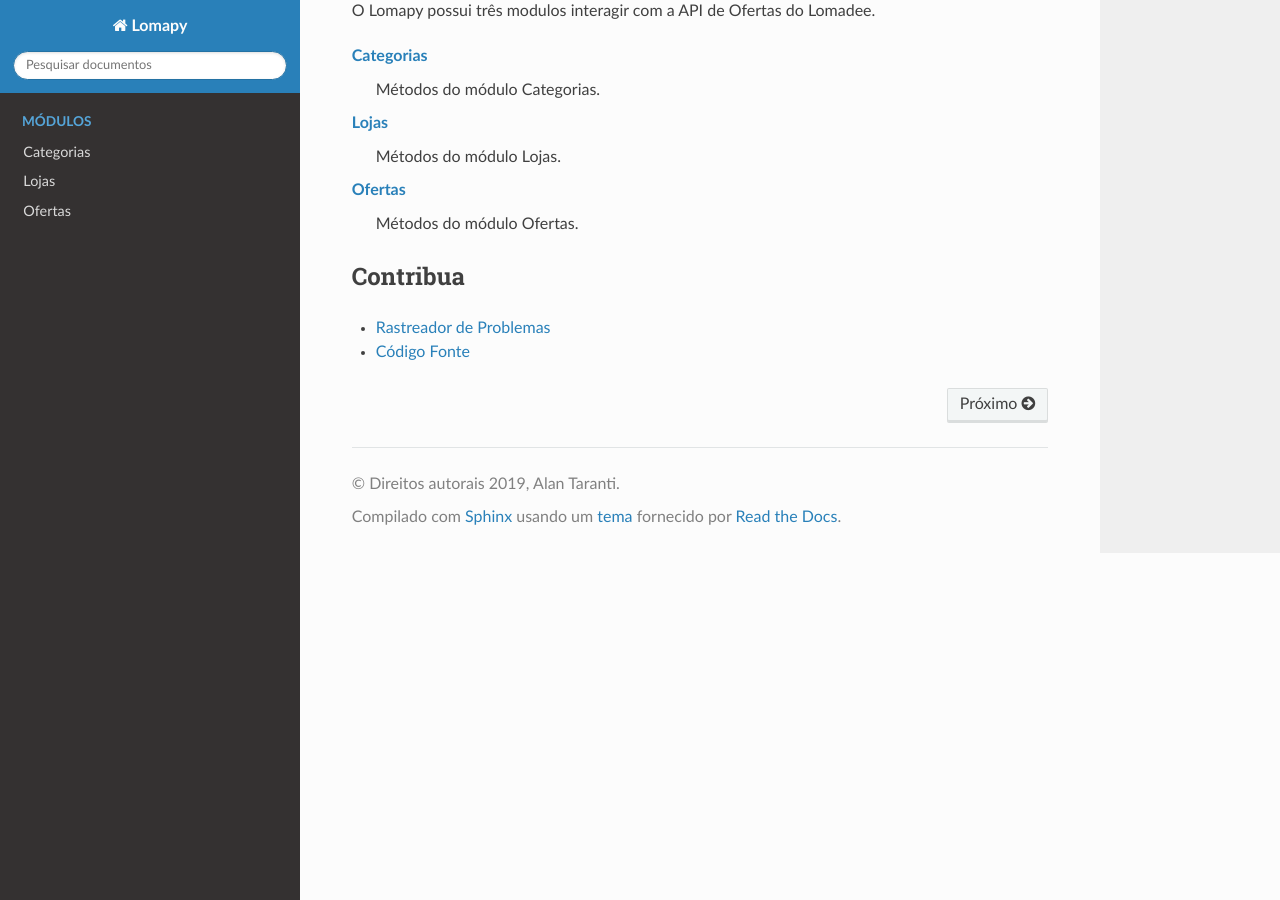
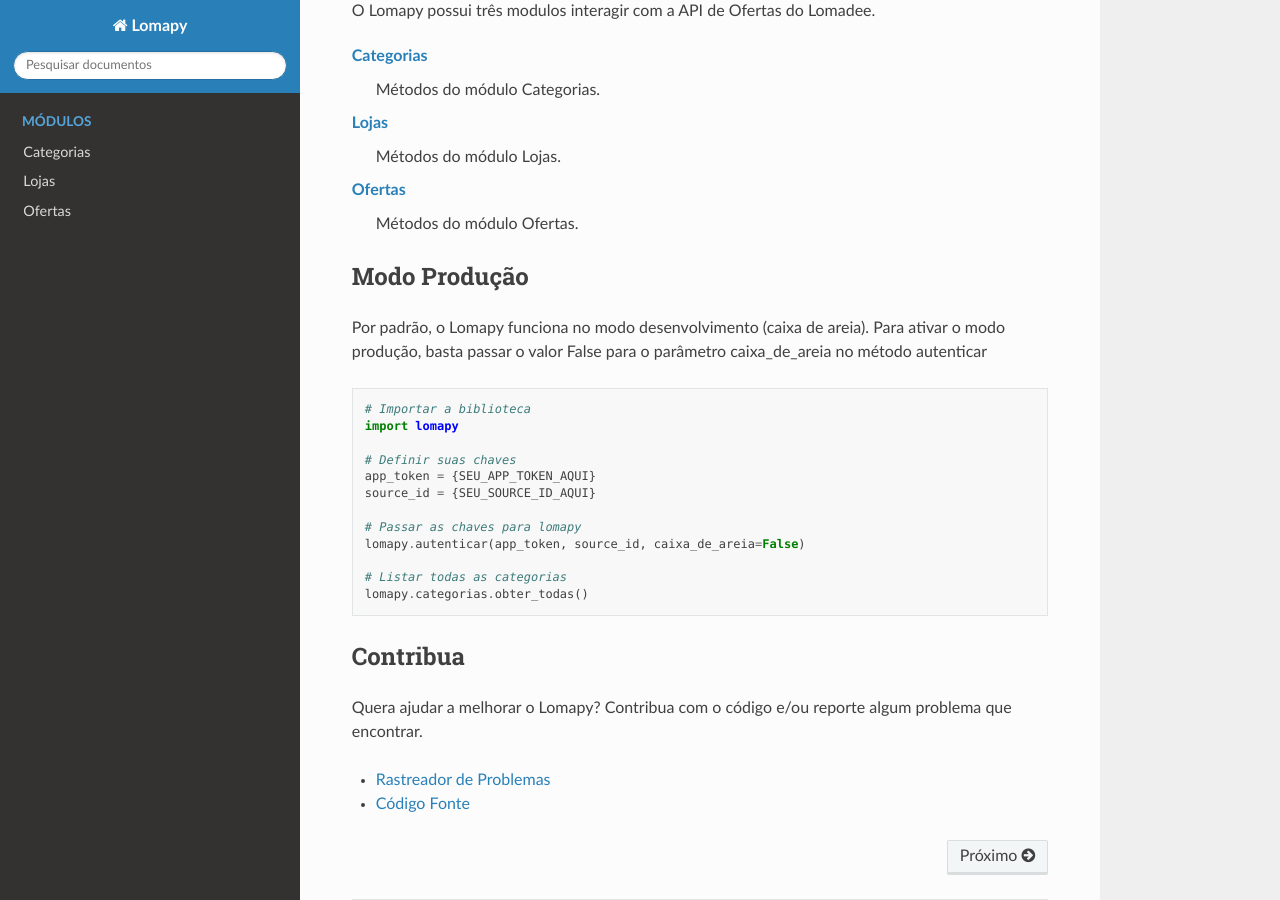
Before and after one commit to AlanTaranti/Lomapy, a Sphinx documentation site: the page built from docs/index.rst, in a window 1280 px wide and 900 px high, scrolled down 887 px. Built offline with Sphinx 7.4.7 and the Read the Docs theme 2.0.0, drawn with Linux system fonts in a browser that asks for light colours; the version number could not be read and is left out.

Commit message:
adicionado informações do modo produção

```diff
--- a/docs/index.rst
+++ b/docs/index.rst
@@ -57,8 +57,28 @@
 :doc:`modulos/ofertas`
     Métodos do módulo Ofertas.
 
+Modo Produção
+=============
+Por padrão, o Lomapy funciona no modo desenvolvimento (caixa de areia).
+Para ativar o modo produção, basta passar o valor False para o parâmetro caixa_de_areia no método autenticar ::
+
+    # Importar a biblioteca
+    import lomapy
+
+    # Definir suas chaves
+    app_token = {SEU_APP_TOKEN_AQUI}
+    source_id = {SEU_SOURCE_ID_AQUI}
+
+    # Passar as chaves para lomapy
+    lomapy.autenticar(app_token, source_id, caixa_de_areia=False)
+
+    # Listar todas as categorias
+    lomapy.categorias.obter_todas()
+
 Contribua
 =========
+
+Quera ajudar a melhorar o Lomapy? Contribua com o código e/ou reporte algum problema que encontrar.
 
 - `Rastreador de Problemas`_
 - `Código Fonte`_
```
